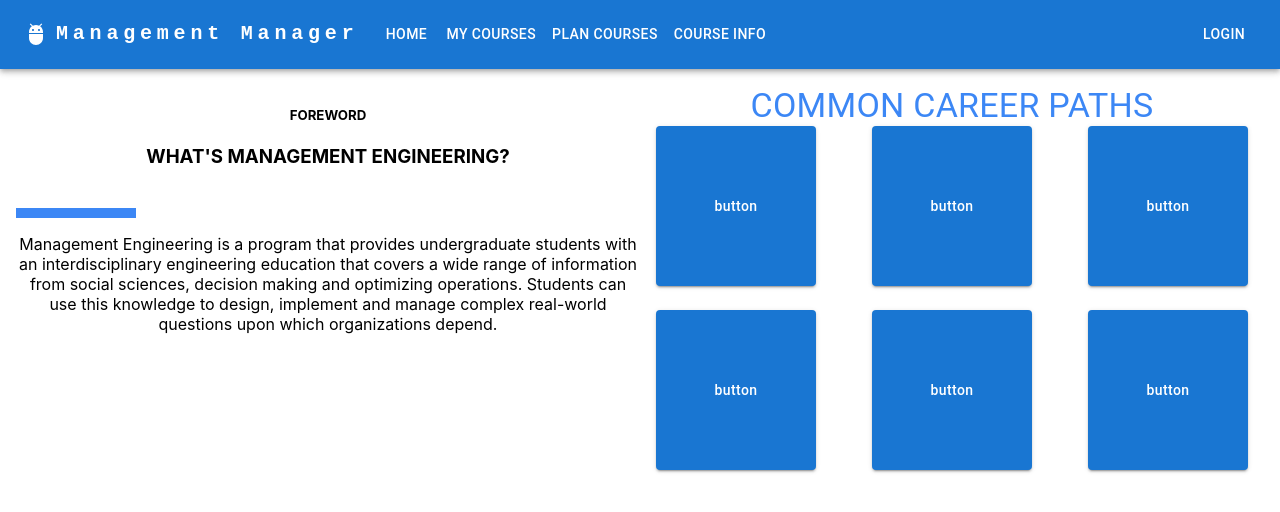
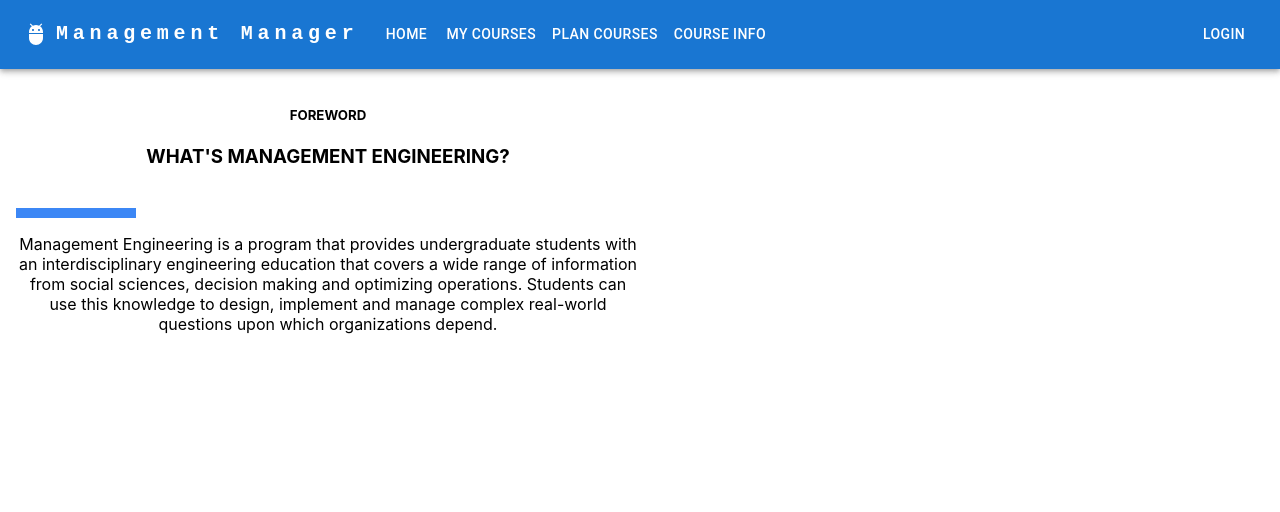
Before and after one commit to ericzhang11101/MSCI-342-Project, a React (Create React App) app in the folder frontend/: page / in a window 1280 px wide. Shown: the top 512 px of the page. Built offline with nearby package versions, Linux system fonts and the light colour scheme.

Commit message:
home page layout changed

```diff
--- a/frontend/src/components/pages/Home.jsx
+++ b/frontend/src/components/pages/Home.jsx
@@ -39,63 +39,10 @@ export default function Home() {
           </h3>
           <Divider></Divider>
           <p className={'mt-5 text-start w-75 h6'}>
-        Management Engineering is a program that provides undergraduate students with an interdisciplinary engineering education that covers a wide range of information from social sciences, decision making and optimizing operations. Students can use this knowledge to design, implement and manage complex real-world questions upon which organizations depend.
+            Management Engineering is a program that provides undergraduate students with an interdisciplinary engineering education that covers a wide range of information from social sciences, decision making and optimizing operations. Students can use this knowledge to design, implement and manage complex real-world questions upon which organizations depend.
           </p>
         </Grid>
-        <Grid item xs={6} className={'h-100 p-5'}>
-          <Typography variant={'h4'} color={'#3c87f5'} className={'fw-bold text-start'}>
-            COMMON CAREER PATHS
-          </Typography>
-          <div className={'mt-4'}>
-            <Grid container spacing={3}>
-              <Grid item xs={4}>
-                <StyledButton variant="contained">
-                  <StyledLink>
-                    button
-                  </StyledLink>
-                </StyledButton>
-              </Grid>
-              <Grid item xs={4}>
-                <StyledButton variant="contained">
-                  <StyledLink>
-                    button
-                  </StyledLink>
-                </StyledButton>
-              </Grid>
-              <Grid item xs={4}>
-                <StyledButton variant="contained">
-                  <StyledLink>
-                    button
-                  </StyledLink>
-                </StyledButton>
-              </Grid>
-              <Grid item xs={4}>
-                <StyledButton variant="contained">
-                  <StyledLink>
-                    button
-                  </StyledLink>
-                </StyledButton>
-              </Grid>
-              <Grid item xs={4}>
-                <StyledButton variant="contained">
-                  <StyledLink>
-                    button
-                  </StyledLink>
-                </StyledButton>
-              </Grid>
-              <Grid item xs={4}>
-                <StyledButton variant="contained">
-                  <StyledLink>
-                    button
-                  </StyledLink>
-                </StyledButton>
-              </Grid>
 
-            </Grid>
-
-
-          </div>
-        </Grid>
       </Grid>
     </HomeContainer>
   )
```
